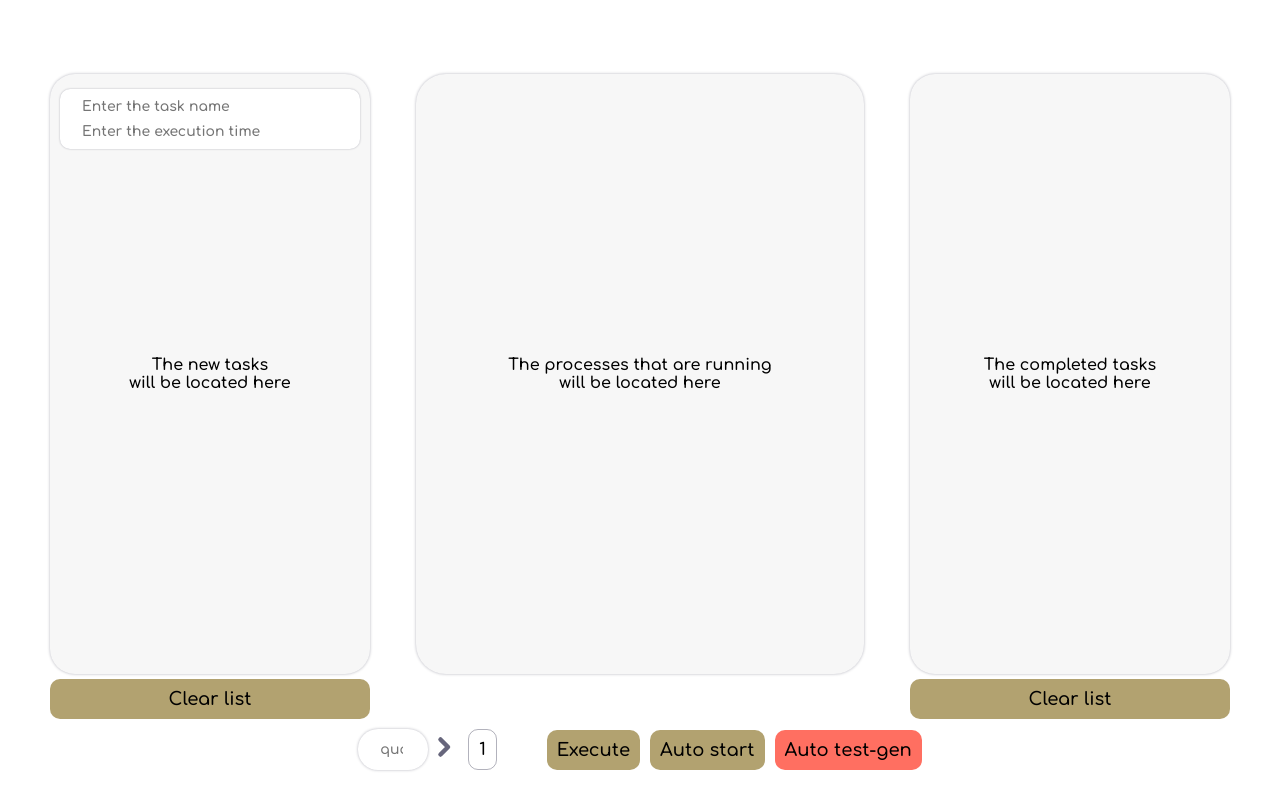
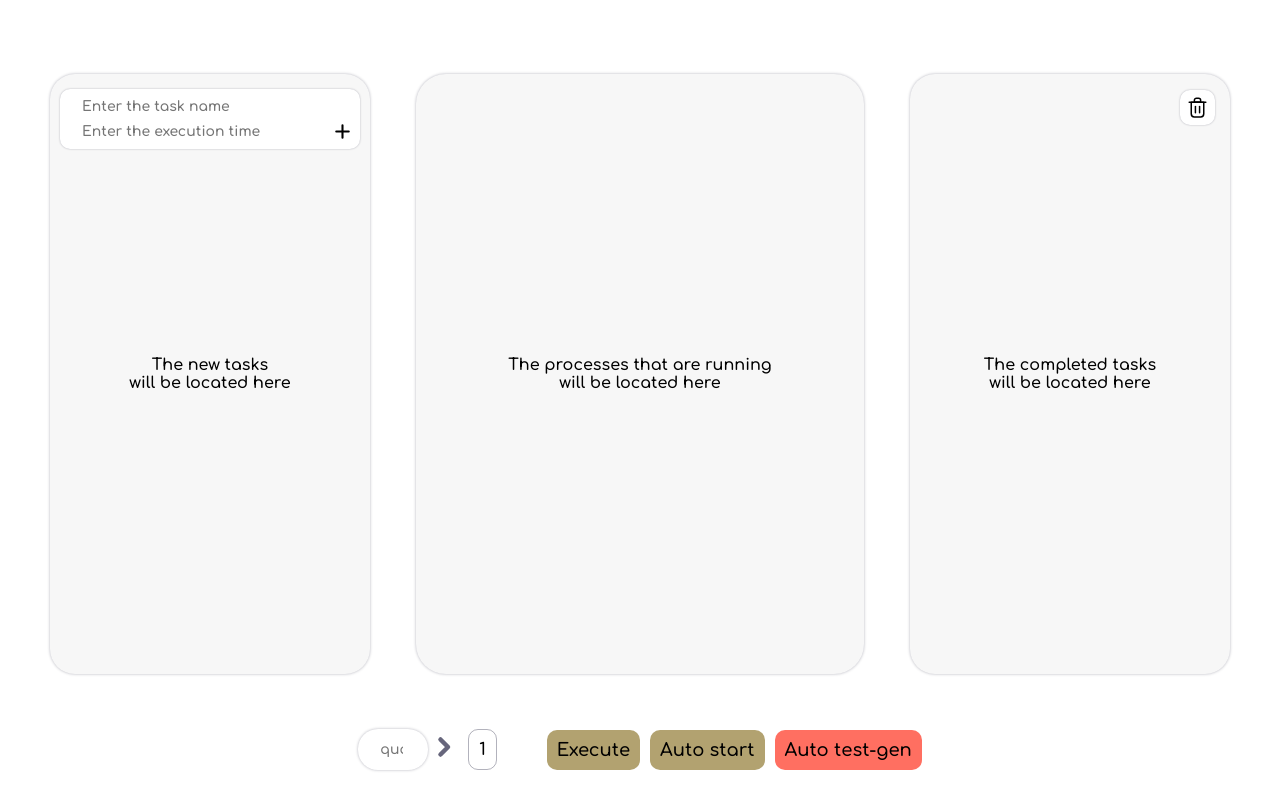
Before and after one commit to HuggySoul/os-task-manager-emulator, a React (Create React App) app: page / in a window 1280 px wide. Both pictures are taken after a click on the button "Add new task". Built offline with nearby package versions, Linux system fonts and the light colour scheme.

Commit message:
feat: delete tasks btn, tasks animations

```diff
--- a/src/components/task/task.module.css
+++ b/src/components/task/task.module.css
@@ -5,8 +5,20 @@
 	display: flex;
 	flex-direction: column;
 	align-items: flex-start;
+	gap: 9px;
 	padding: 10px;
 	box-shadow: 0 0 2px var(--secondary-col);
+	animation: mountCard 0.2s ease-in-out;
+}
+
+@keyframes mountCard {
+	0% {
+		transform: translateY(-50%);
+	}
+
+	100% {
+		transform: translateY(0%);
+	}
 }
 .txt {
 	font-family: "comfortaa";
--- a/src/components/taskInput/taskInput.jsx
+++ b/src/components/taskInput/taskInput.jsx
@@ -1,10 +1,10 @@
 import st from "./taskInput.module.css";
 import addTaskIcon from "./assets/addTaskIcon.svg";
+// import clearQueueIcon from "./assets/clearQueueIcon.svg";
 import TasksStore from "../../store/taskStorage";
 import { useEffect, useState, useRef } from "react";
 
-export const TaskInput = () => {
-	const [isAddingTask, setIsAddingTask] = useState(false);
+export const TaskInput = ({ isAddingTask, setIsAddingTask }) => {
 	const nameInput = useRef(null);
 	const timeInput = useRef(null);
 
@@ -46,10 +46,22 @@ export const TaskInput = () => {
 	return (
 		<div className={st.input_Block}>
 			{!isAddingTask && (
-				<button onClick={() => setIsAddingTask(!isAddingTask)} className={st.addTask}>
+				<div className={st.topBtns}>
+					<button
+						onClick={() => setIsAddingTask(!isAddingTask)}
+						className={st.addTaskBtn}
+					>
 						<img className={st.addTaskIcon} src={addTaskIcon} alt="Add task Icon" />
 						<p>Add new task</p>
 					</button>
+					{/* <button
+						onClick={() => TasksStore.clearTaskToDoList()}
+						title="Clear queue"
+						className={st.clearQueueBtn}
+					>
+						<img className={st.clearQueueIcon} src={clearQueueIcon} alt="Clear queue" />
+					</button> */}
+				</div>
 			)}
 			{isAddingTask && (
 				<div className={st.newTask}>
@@ -59,12 +71,20 @@ export const TaskInput = () => {
 						className={`${st.input} ${st.input_name}`}
 						placeholder="Enter the task name"
 					/>
+					<div className={st.lowerBlock}>
 						<input
 							ref={timeInput}
 							type="number"
 							className={`${st.input} ${st.input_time}`}
 							placeholder="Enter the execution time"
 						/>
+						<button
+							onClick={addTask}
+							className={`${st.addTaskBtn} ${st.internalAddTaskBtn}`}
+						>
+							<img className={st.addTaskIcon} src={addTaskIcon} alt="Add task Icon" />
+						</button>
+					</div>
 				</div>
 			)}
 		</div>
--- a/src/components/taskInput/taskInput.module.css
+++ b/src/components/taskInput/taskInput.module.css
@@ -27,15 +27,41 @@
 	width: 100%;
 }
 
-.styled_input::placeholder {
-}
-
-.addTask {
+.addTaskBtn {
 	display: flex;
 	gap: 3px;
 	color: var(--text-col);
 	align-items: center;
+	transition: scale 0.05s;
+	border-radius: 12px;
+	background-color: var(--background-col);
+	padding: 5px 10px;
+	box-shadow: 0 0 2px var(--secondary-col);
 }
+.addTaskBtn:hover {
+	scale: 1.03;
+}
+.internalAddTaskBtn{
+	padding: 0;
+	background-color: none;
+	box-shadow: none;
+}
+
+.clearQueueBtn{
+	border-radius: 10px;
+	background-color: var(--background-col);
+	box-shadow: 0 0 2px var(--secondary-col);
+	padding: 5px;
+}
+.clearQueueBtn:hover {
+	scale: 1.03;
+}
+
+.clearQueueIcon{
+	width: 25px;
+}
+
+
 .newTask {
 	background-color: var(--background-col);
 	width: 100%;
@@ -45,22 +71,31 @@
 	align-items: flex-start;
 	padding: 5px;
 	box-shadow: 0 0 2px var(--secondary-col);
+	animation: mountNewTask 0.2s ease-in-out;
+}
+
+.topBtns{
+	display: flex;
+	width: 100%;
+	justify-content: space-between;
+	align-items: center;
+}
+
+@keyframes mountNewTask {
+	0% {
+		scale: 0.85;
+	}
+
+	100% {
+		scale: 1;
+	}
+}
+
+.lowerBlock {
+	display: flex;
+	justify-content: space-between;
+	width: 100%;
 }
 .addTaskIcon {
-	width: 30px;
+	width: 25px;
 }
-
-.submitBtn {
-	display: flex;
-	justify-content: center;
-	align-items: flex-end;
-	border-radius: 10px;
-	width: 20px;
-}
-
-.submitImg {
-	border-radius: 20px;
-}
-.submitBtn:hover {
-	scale: 1.1;
-}
--- a/src/components/taskList/taskList.jsx
+++ b/src/components/taskList/taskList.jsx
@@ -2,11 +2,12 @@ import st from "./taskList.module.css";
 import { Task } from "../task/task";
 import { useEffect, useState } from "react";
 import { observer } from "mobx-react-lite";
-import { Btn } from "../../shared/UI";
 import { TaskInput } from "../taskInput/taskInput";
+import clearQueueIcon from "./assets/clearQueueIcon.svg";
 
 export const TaskList = observer(({ tasks, tasksType, clearList }) => {
 	const [isListEmpty, setIsListEmpty] = useState(true);
+	const [isAddingTask, setIsAddingTask] = useState(false);
 
 	const checkEmpty = () => {
 		if (tasks.length) setIsListEmpty(false);
@@ -23,11 +24,20 @@ export const TaskList = observer(({ tasks, tasksType, clearList }) => {
 
 	return (
 		<div className={st.taskList}>
+			{(!isAddingTask || !isNewTaskList()) && (
+				<button onClick={clearList} title="Delete all tasks" className={st.clearQueueBtn}>
+					<img className={st.clearQueueIcon} src={clearQueueIcon} alt="Clear queue" />
+				</button>
+			)}
 			<div
 				style={{ marginTop: "44px" }}
 				className={isListEmpty ? st.empty_list : st.list}
 			>
-				{isNewTaskList() ? <TaskInput /> : <></>}
+				{isNewTaskList() ? (
+					<TaskInput isAddingTask={isAddingTask} setIsAddingTask={setIsAddingTask} />
+				) : (
+					<></>
+				)}
 				{isListEmpty ? (
 					<div className={st.txt}>
 						<p className={st.empty_txt}>The {tasksType} tasks </p>
@@ -41,7 +51,6 @@ export const TaskList = observer(({ tasks, tasksType, clearList }) => {
 					</div>
 				)}
 			</div>
-			<Btn title={"Clear list"} color={"var(--primary-col)"} action={clearList} />
 		</div>
 	);
 });
--- a/src/components/taskList/taskList.module.css
+++ b/src/components/taskList/taskList.module.css
@@ -17,6 +17,25 @@
 	box-shadow: 0 0 3px var(--secondary-col);
 	border-radius: 25px;
 	background-color: var(--modal-col);
+}
+
+.clearQueueBtn {
+	position: absolute;
+	top: 60px;
+	right: 15px;
+	border-radius: 10px;
+	background-color: var(--background-col);
+	box-shadow: 0 0 2px var(--secondary-col);
+	padding: 5px;
+	z-index: 2;
+}
+
+.clearQueueBtn:hover {
+	scale: 1.03;
+}
+
+.clearQueueIcon{
+	width: 25px;
 }
 
 .empty_list {
```
Also changed, not shown: src/components/taskList/assets/clearQueueIcon.svg (added). Lines whose indentation alone changed are shown as unchanged.
